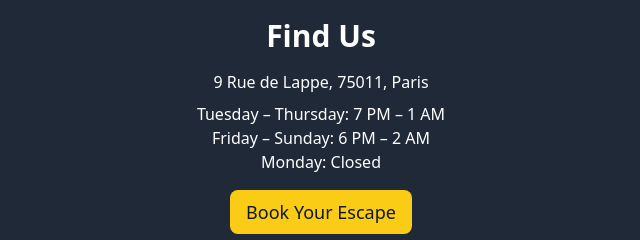
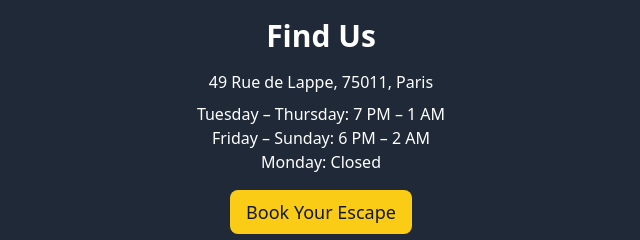
Before and after one commit to pedroCollogno/bikini-bottom-pages, a plain HTML site: page index.html in a window 1280 px wide. Shown: the part 3032-3272 px from the top of the page, 319-959 px from the left. Drawn offline with nearby package versions, Linux system fonts and the light colour scheme.

Commit message:
fix typo

```diff
--- a/index.html
+++ b/index.html
@@ -121,7 +121,7 @@ hover:bg-yellow-300">View the Menu</a>
     <section id="location" class="py-16 px-4 md:px-16 bg-gray-800
 text-center">
         <h2 class="text-3xl font-semibold">Find Us</h2>
-        <p class="mt-4">9 Rue de Lappe, 75011, Paris</p>
+        <p class="mt-4">49 Rue de Lappe, 75011, Paris</p>
         <p class="mt-2">Tuesday – Thursday: 7 PM – 1 AM<br>Friday –
 Sunday: 6 PM – 2 AM<br>Monday: Closed</p>
         <a href="#" class="mt-4 inline-block bg-yellow-400 text-gray-900
```
